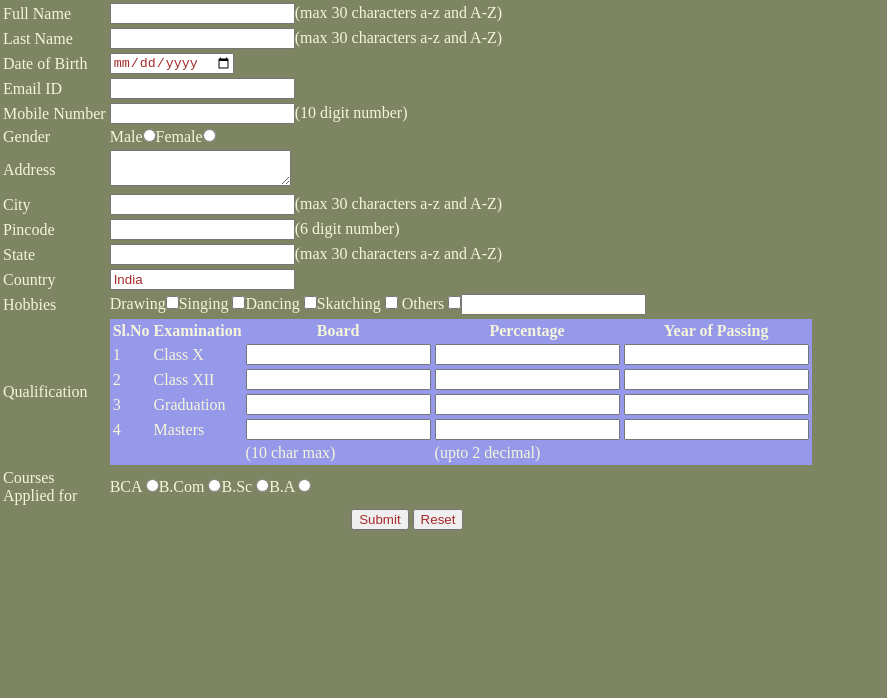
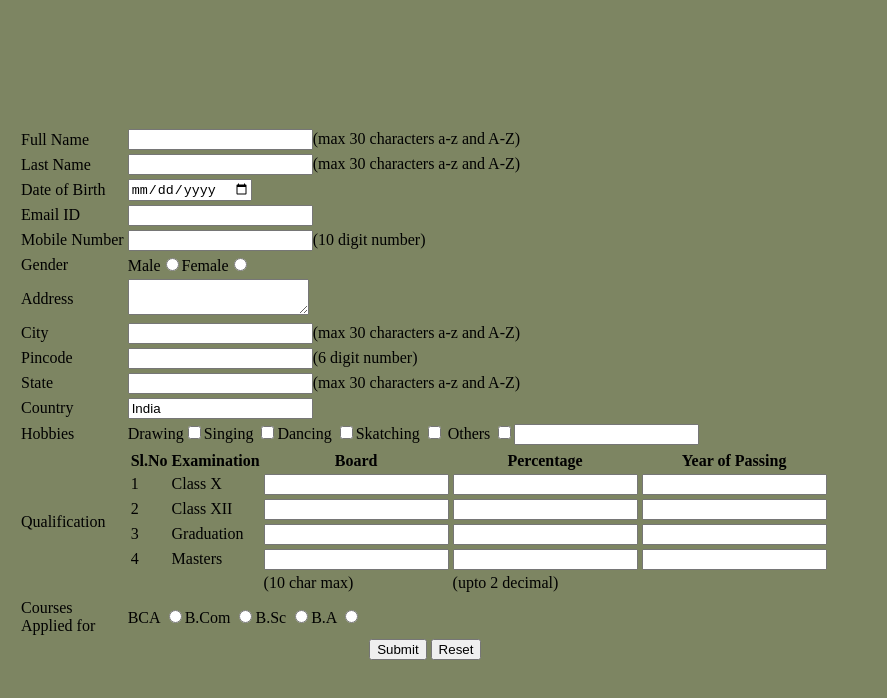
Before and after one commit to abhijithpr123/Frontend-, a plain HTML site: page HTML/formwork1.html in a window 1280 px wide. Shown: the whole page, without its empty margins (0-887 px from the left). Drawn offline with Linux system fonts and the light colour scheme.

Commit message:
Form modified

```diff
--- a/HTML/formwork1.html
+++ b/HTML/formwork1.html
@@ -5,22 +5,13 @@
     <meta name="viewport" content="width=device-width, initial-scale=1.0">
     <title>Document</title>
     <style>
-        *{
-            margin: 0%;
-        }
         body{
             background-color: rgb(125, 133, 98);
-        }
-        input{
-            color: brown;
-        }
-        tr{
-            color: beige;
         }
     </style>
 </head>
 <body>
-    <table>
+    <table style="margin: 10% 10px 10% 10px;">
         <form action="">
             <tr>
                 <td>Full Name</td>
@@ -72,7 +63,7 @@
             </tr>
             <tr>
                 <td>Qualification</td>
-                <td><table style="background-color: rgb(150, 153, 233);">
+                <td><table>
                     <tr>
                         <th>Sl.No</th>
                         <th>Examination</th>
```
